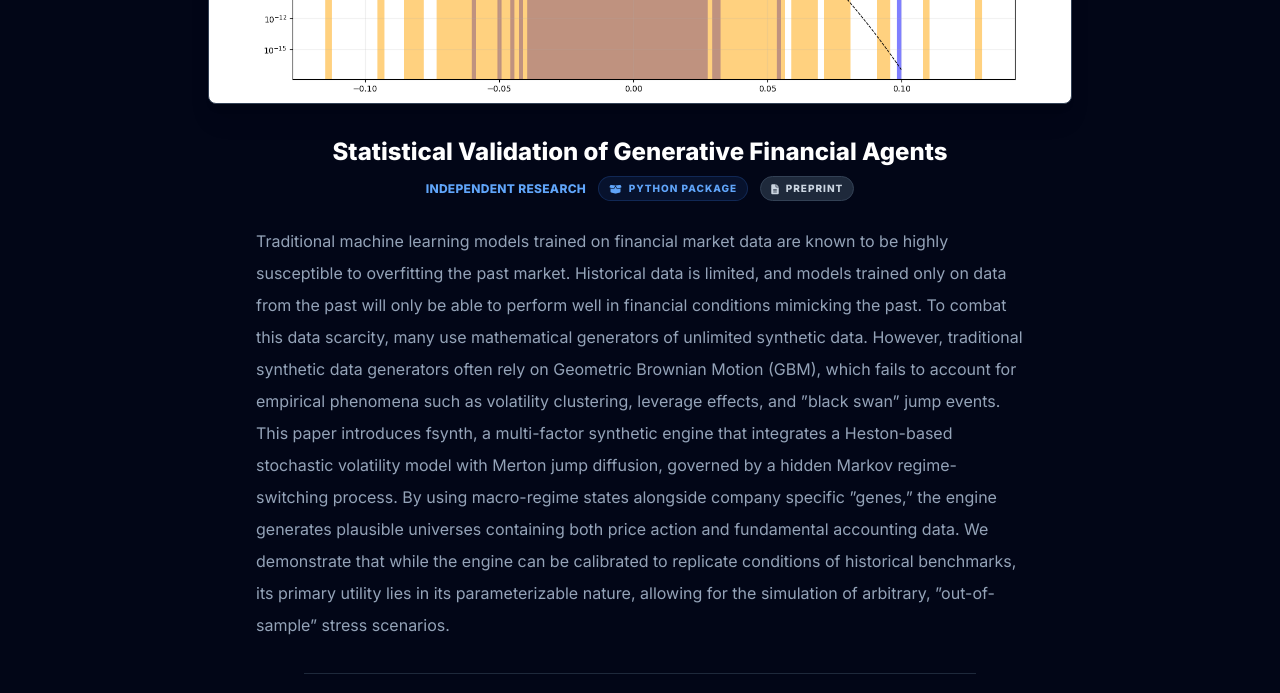
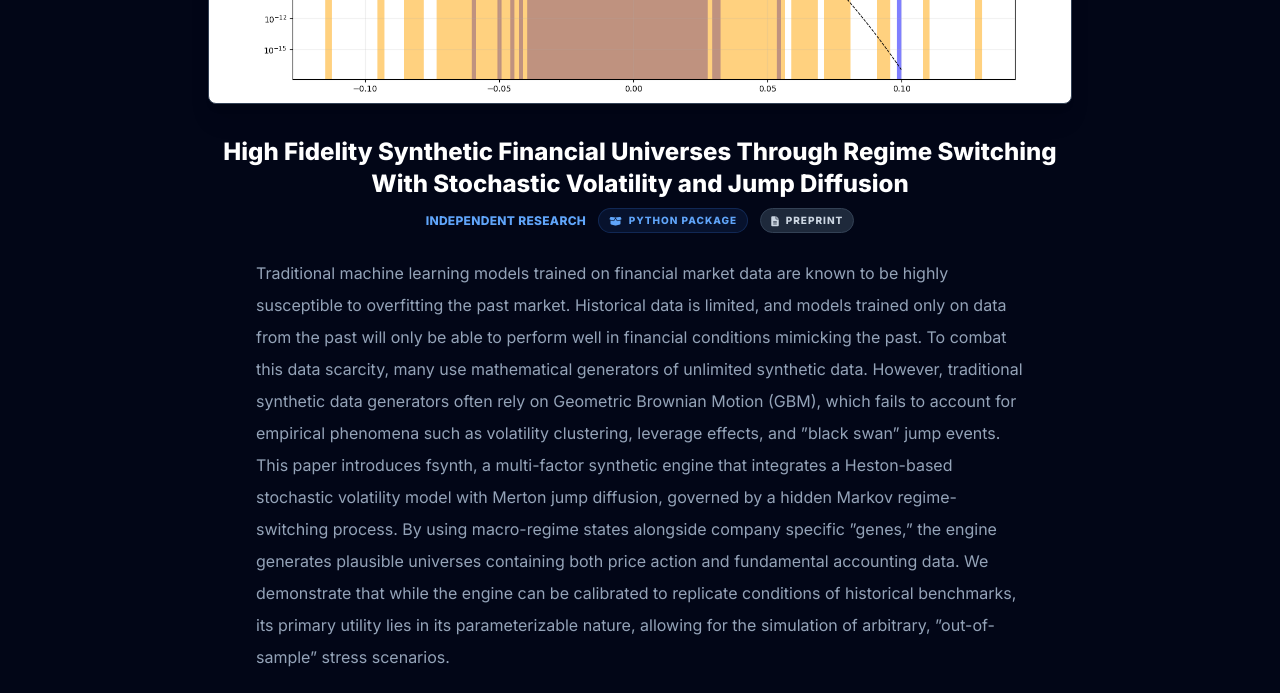
Before and after one commit to welcra/pweb, a plain HTML site: page index.html in a window 1280 px wide. Shown: the part 3820-4513 px from the top of the page. Drawn offline with nearby package versions, Linux system fonts and the light colour scheme.

Commit message:
fsynth title fix

```diff
--- a/index.html
+++ b/index.html
@@ -199,7 +199,7 @@
                             class="w-full h-auto max-h-[500px] object-contain p-2 hover:scale-[1.01] transition duration-500">
                     </div>
 
-                    <h3 class="text-2xl font-bold text-white mb-2">Statistical Validation of Generative Financial Agents</h3>
+                    <h3 class="text-2xl font-bold text-white mb-2">High Fidelity Synthetic Financial Universes Through Regime Switching With Stochastic Volatility and Jump Diffusion</h3>
 
                     <div class="flex flex-wrap justify-center items-center gap-3 mb-6">
                         <span class="text-xs font-bold text-accent uppercase tracking-wide">Independent Research</span>
```
